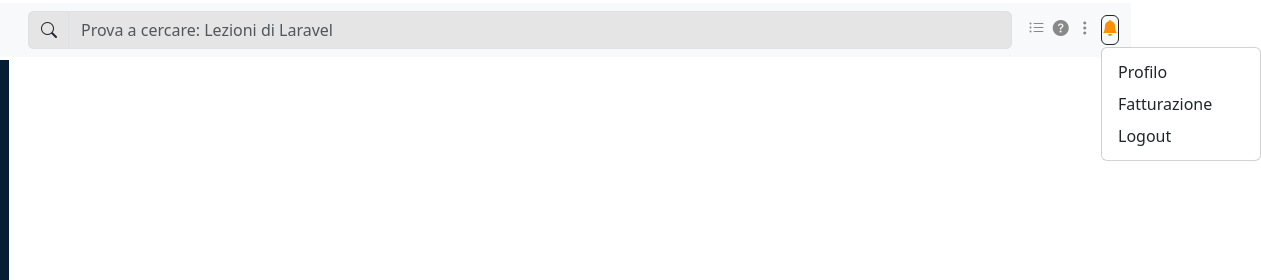
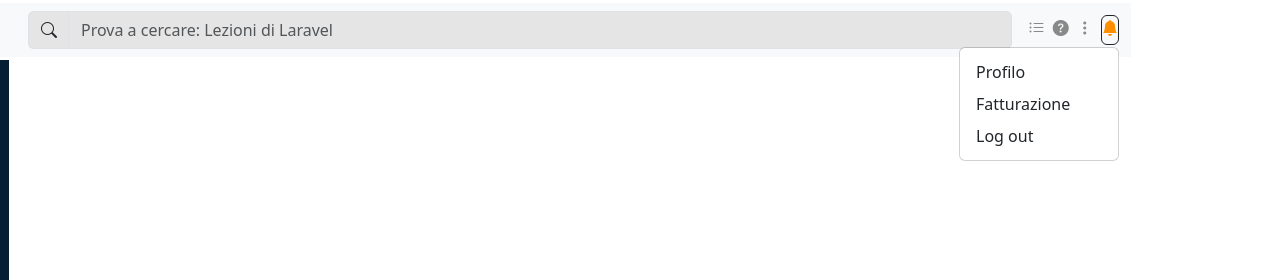
Before and after one commit to costanzaguala/html-css-bootstrap-dashboard, a plain HTML site: page index.html in a window 1280 px wide. Both pictures are taken after a click on the button 1259 px from the left and 30 px from the top of the page. Shown: the top 280 px of the page, 149-1410 px from the left, 1261 px wide, since content can reach past the window. Drawn offline with nearby package versions, Linux system fonts and the light colour scheme.

Commit message:
sistemato dropdown

```diff
--- a/css/style.css
+++ b/css/style.css
@@ -82,8 +82,6 @@
 
 /* MAIN */
 
-
-
 .background-img {
     background-image: url(../img/sidebar-bg.png);
 }
--- a/index.html
+++ b/index.html
@@ -47,21 +47,18 @@
                                     <li class="d-lg-inline-block d-md-none d-sm-none d-none"><a class="gray-color" href="#nogo"> <i class="bi bi-list-ul"></i> </a></li>
                                     <li class="d-lg-inline-block ps-1 d-md-none d-sm-none d-none"><a class="gray-color" href="#nogo"> <i class="bi bi-question-circle-fill"></i> </a></li>
                                     <li class="d-lg-inline-block ps-1 d-md-none d-sm-none d-none"><a class="gray-color" href="#nogo"> <i class="bi bi-three-dots-vertical"></i> </a></li>
-                                    <li class="d-inline-block ps-1">
 
-                                        <div class="dropdown">
-                                            <button class="btn dropdown p-0 pb-1 border-none" type="button" data-bs-toggle="dropdown" aria-expanded="false">
+                                    <div class="dropdown d-inline-block ps-1">
+                                        <button class="btn p-0 pb-1 border-none" type="button" data-bs-toggle="dropdown" aria-expanded="false">
                                             <i class="orange-color bi bi-bell-fill"></i>
                                         </button>
-
-                                            <ul class="dropdown-menu">
+                                        <ul class="dropdown-menu dropdown-menu-end">
                                           <li><a class="dropdown-item" href="#">Profilo</a></li>
                                           <li><a class="dropdown-item" href="#">Fatturazione</a></li>
-                                                <li><a class="dropdown-item" href="#">Logout</a></li>
+                                          <li><a class="dropdown-item" href="#">Log out</a></li>
                                         </ul>
                                     </div>
 
-                                    </li>
                                 </ul>
                             </nav>
 
```
Lines whose indentation alone changed are shown as unchanged.
